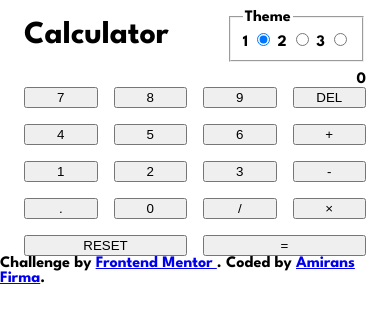
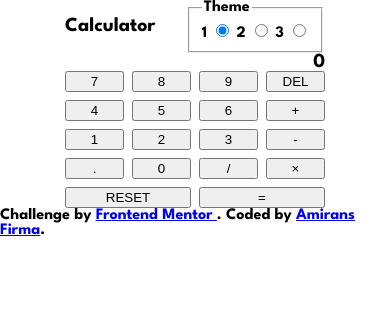
Before and after one commit to Amirhosseinsaraji/Javaskript_to_learn, a plain HTML site: page index.html in a window 390 px wide. Drawn offline with Linux system fonts and the light colour scheme.

Commit message:
Complete mobile calculator layout

```diff
--- a/styles.css
+++ b/styles.css
@@ -53,3 +53,18 @@ button[data-key="reset"],
 button[data-key="calculate"] {
     grid-column: span 2;
 }
+@media (max-width: 480px) {
+    main {
+        width: min(100% - 48px, 260px);
+    }
+    header h1 {
+    font-size: 1.25rem;
+}
+.calculator-display {
+    font-size: 1.25rem;
+}
+
+    section[aria-label="Calculator keypad"] {
+        gap: 8px;
+    }
+}
```
